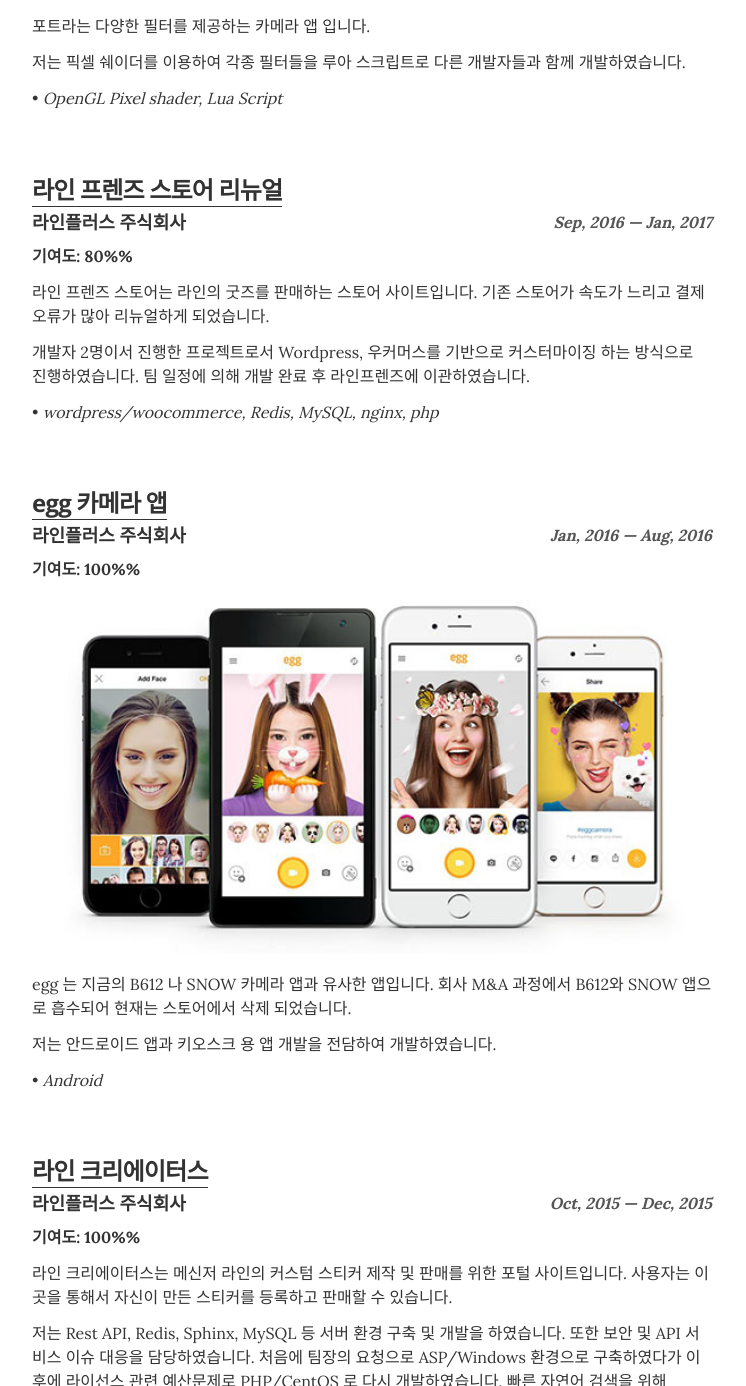
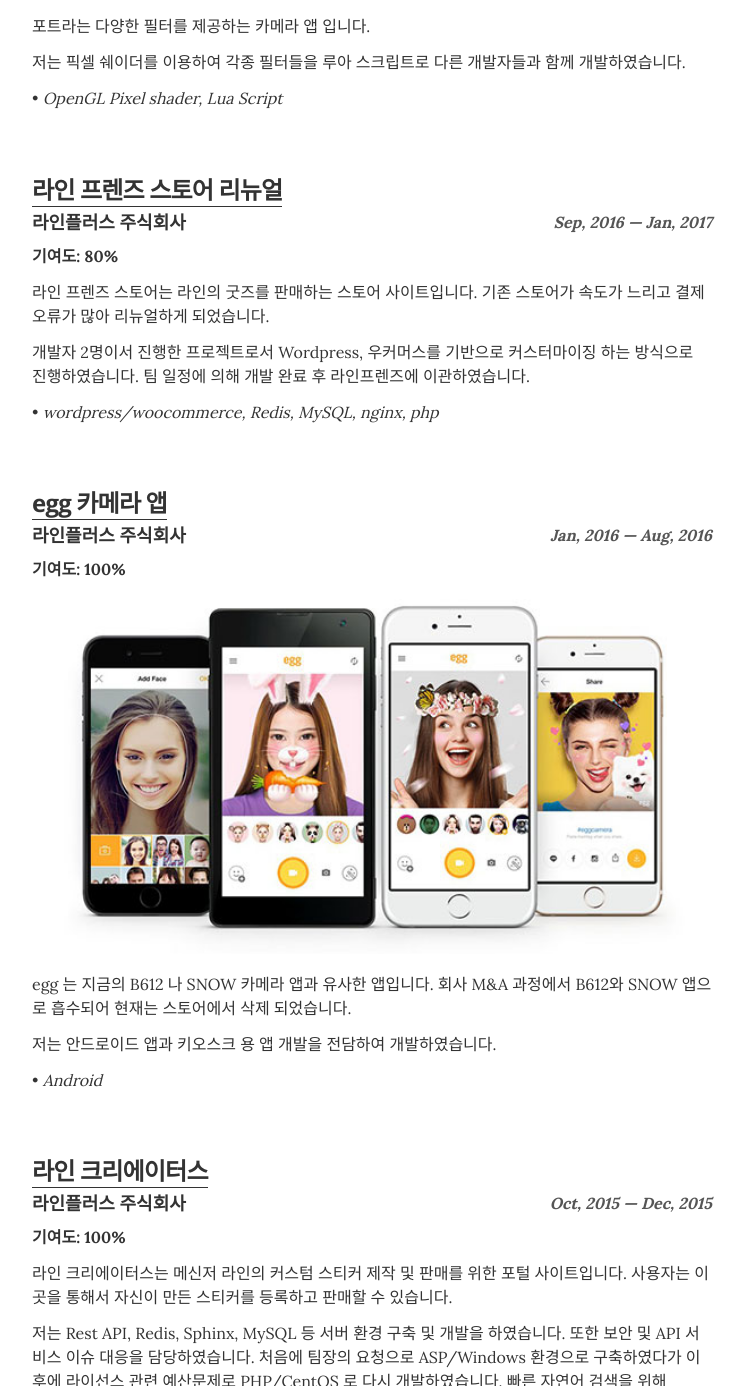
Before and after one commit to und3rs/resume_kr, a Jekyll site: the page built from index.html, in a window 1280 px wide and 1400 px high, scrolled down 6885 px, cut to the strip 14-1400 px from the top of the window. Shown: the whole strip, without its empty margins (268-1014 px from the left). Built offline with Jekyll 4.4.1, drawn with Linux system fonts in a browser that asks for light colours; some of the changed text lies outside the part shown.

```diff
--- a/_data/professional_projects.yml
+++ b/_data/professional_projects.yml
@@ -3,7 +3,7 @@
 - project: 제페토 오픈 API
   corp: 스노우 주식회사
   duration: Mar, 2019 - Now
-  contribution: 100%
+  contribution: 100
   # url: "#"
   description: 외부에서 제페토의 서비스를 이용할 수 있도록 제공하는 글로벌 API 입니다. 3D 인 아바타를 렌더링하여 이미지를 제공해주는 API 가 포함되어 있습니다. 이를 위해서 kubernetes 기반의 클러스터에 Headless GPU 서버들로 구성되어 있습니다.
   role: 비싼 GPU 리소스를 효율적으로 활용하기 위한 아키텍쳐, 클러스터 구축, Headless GPU 렌더링 환경구축 등 모든 분야를 혼자서 담당하고 있습니다.
@@ -13,7 +13,7 @@
 - project: 제페토 서비스
   corp: 스노우 주식회사
   duration: Jan, 2019 - Aug, 2019
-  contribution: 20%
+  contribution: 20
   #cover: http://img.youtube.com/vi/n0llsGlXT_U/0.jpg
   url: https://play.google.com/store/apps/details?id=me.zepeto.main
   youtube: https://www.youtube.com/embed/n0llsGlXT_U
@@ -26,7 +26,6 @@
   id: zepeto_brain_api
   corp: 스노우 주식회사
   duration: Sep, 2018 - Dec, 2018
-  contribution: 100%
   contribution: 100
   url: https://play.google.com/store/apps/details?id=me.zepeto.main
   cover: portfolio/2018/zepeto/sample.png
@@ -39,7 +38,7 @@
 - project: 제페토 AI Brain
   corp: 스노우 주식회사
   duration: Dec, 2017 - Dec, 2018
-  contribution: 100%
+  contribution: 100
   url: https://play.google.com/store/apps/details?id=me.zepeto.main
   cover: portfolio/2018/zepeto/sample.png
   description: 제페토는 나를 닮은 예쁜 3D 아바타라는 컨셉의 글로벌 앱 입니다. 사용자가 촬영한 셀피 사진을 바탕으로 나를 닮은 3D 아바타를 만들어 줍니다.
@@ -50,7 +49,7 @@
 - project: 음성변조 엔진 개발 (Parfait)
   corp: 라인플러스 주식회사
   duration: Oct, 2017 &mdash; Nov, 2017
-  contribution: 100%
+  contribution: 100
   url: https://github.com/und3rs/resume/tree/gh-pages/portfolio/2017/Parfait/README.md
   cover: portfolio/2017/Parfait/b612.jpg
   description: Parfait 는 C++로 구현된 DSP (Digital Signal Processing)을 이용한 음성변조 엔진입니다. Fuzz, Distortion, Harmonic 등 22 여가지의 기능들을 추가하고 라이브러리화 하였습니다. 현재 SNOW 카메라 앱과 b612 카메라 앱에서 사용중입니다.
@@ -61,7 +60,7 @@
 - project: PORTRA 카메라 앱
   corp: 스노우 주식회사
   duration: Feb, 2017 - Sep, 2017
-  contribution: 20%
+  contribution: 20
   url: https://play.google.com/store/apps/details?id=com.playlist.portra
   youtube: https://www.youtube.com/embed/tPCdqD4pWVw
   description: 포트라는 다양한 필터를 제공하는 카메라 앱 입니다.
@@ -73,7 +72,7 @@
 - project: 라인 프렌즈 스토어 리뉴얼
   corp: 라인플러스 주식회사
   duration: Sep, 2016 &mdash; Jan, 2017
-  contribution: 80%
+  contribution: 80
   url: https://store.linefriends.co.kr
   description: 라인 프렌즈 스토어는 라인의 굿즈를 판매하는 스토어 사이트입니다. 기존 스토어가 속도가 느리고 결제 오류가 많아 리뉴얼하게 되었습니다.
   role: 개발자 2명이서 진행한 프로젝트로서 Wordpress, 우커머스를 기반으로 커스터마이징 하는 방식으로 진행하였습니다. 팀 일정에 의해 개발 완료 후 라인프렌즈에 이관하였습니다.
@@ -83,7 +82,7 @@
 - project: egg 카메라 앱
   corp: 라인플러스 주식회사
   duration: Jan, 2016 &mdash; Aug, 2016
-  contribution: 100%
+  contribution: 100
   url: https://linecorp.com/en/pr/news/en/2016/1363
   cover: portfolio/2016/egg/egg.jpg
   description: egg 는 지금의 B612 나 SNOW 카메라 앱과 유사한 앱입니다. 회사 M&A 과정에서 B612와 SNOW 앱으로 흡수되어 현재는 스토어에서 삭제 되었습니다.
@@ -95,7 +94,7 @@
   corp: 라인플러스 주식회사
   url: https://store.line.me
   duration: Oct, 2015 &mdash; Dec, 2015
-  contribution: 100%
+  contribution: 100
   description: 라인 크리에이터스는 메신저 라인의 커스텀 스티커 제작 및 판매를 위한 포털 사이트입니다. 사용자는 이곳을 통해서 자신이 만든 스티커를 등록하고 판매할 수 있습니다.
   role: 저는 Rest API, Redis, Sphinx, MySQL 등 서버 환경 구축 및 개발을 하였습니다. 또한 보안 및 API 서비스 이슈 대응을 담당하였습니다. 처음에 팀장의 요청으로 ASP/Windows 환경으로 구축하였다가 이후에 라이선스 관련 예산문제로 PHP/CentOS 로 다시 개발하였습니다. 빠른 자연어 검색을 위해 Sphinx 를 적용하였습니다.
   skills: ASP, MSSQL, CentOS, PHP, MySQL, Sphinx, Security, HA, Redis
@@ -105,7 +104,7 @@
   corp: 라인플러스 주식회사
   url: https://github.com/und3rs/resume/tree/gh-pages/portfolio/2015/coloringbook/README.md
   duration: Aug, 2015 &mdash; Sep, 2015
-  contribution: 100%
+  contribution: 100
   description: 컬러링 북은 팀에서 소규모로 진행한 프로토타입 프로젝트였습니다.
   role: 디자이너 1명과 함께 개발하였습니다. 처음 기대했던 것보다 재미가 없어서 출시하지 않았습니다.
   skills: Android, Javascript, SVG
@@ -115,7 +114,7 @@
   corp: 라인플러스 주식회사
   url: https://github.com/und3rs/resume/tree/gh-pages/portfolio/2015/toonchat/README.md
   duration: Mar, 2015 &mdash; Jly, 2015
-  contribution: 100%
+  contribution: 100
   description: 진부한 말풍선 형태의 메신저가 아닌, 웹툰 형태의 메신저 앱 입니다. 프로토타입으로 개발하였으며 반응이 좋지 않아 진행 종료되었습니다.
   role: 안드로이드 앱과 서버 개발을 담당하였습니다.
   skills: Android, MySQL, Rest API, PHP
@@ -124,7 +123,7 @@
 - project: Shoot 44.3
   corp: 라인플러스 주식회사
   duration: Nov, 2014 &mdash; Feb, 2015
-  contribution: 100%
+  contribution: 100
   description: 세상에서 가장 단순한 메신저 앱으로서, 글 없이 제공되는 이미지 심볼만 보내고 받을 수 있습니다. 프로토타입으로 개발하였으며 반응이 좋지 않아 진행 종료되었습니다.
   role: 안드로이드 앱을 담당하여 개발하였습니다.
   skills: Android
@@ -133,7 +132,7 @@
 - project: 이미지 리소스 아카이빙 사이트
   corp: 라인플러스 주식회사
   duration: Aug, 2014 &mdash; Sep, 2014
-  contribution: 100%
+  contribution: 100
   description: 디자인 팀에서 의뢰하여 진행한 사내용 프로젝트 입니다. 디자이너들은 작업한 리소스를 공용 스토리지에 무작위로 저장하고 있었습니다. 태그를 달고 검색이 가능하며, 전체 목록을 볼 수 있는 사이트가 필요하여 진행하였습니다. 리소스를 보고 검색할 수 있는 사이트와 파일 시스템을 감시하고 목록을 관리하는 시스템부로 이루어져 있습니다.
   role: 저는 psd 파서, 메타정보 추출기 등 개발에 필요한 라이브러리들을 주로 개발하였습니다.
   skills: web, C#, Resource Meta Extracting, Javascript
@@ -142,7 +141,7 @@
 - project: 싱커
   corp: 위트스튜디오
   duration: Feb, 2014 &mdash; May, 2014
-  contribution: 100%
+  contribution: 100
   url: https://witstudio.tistory.com/257
   cover: portfolio/2014/syncor/syncor.png
   description: 싱커는 APNG 를 이용하여 만든 데스크탑 화면을 스트리밍 해주는 프로그램입니다. 덕분에 클라이언트는 별도의 프로그램 없이 스트리밍되는 화면을 볼 수 있습니다.
@@ -153,7 +152,7 @@
 - project: Assistor PS
   corp: 위트스튜디오
   duration: Mar, 2013 &mdash; Jan, 2014
-  contribution: 40%
+  contribution: 40
   url: https://witstudio.tistory.com/search/assist
   youtube: https://www.youtube.com/embed/TZcrmyaj2XA
   description: Assistor PS 는 디자이너들이 포토샵에서 자주 쓰지만 불편한 것들을 편하게 도와주는 데스크탑 프로그램입니다.
@@ -164,7 +163,7 @@
 - project: Grappic App
   corp: 위트스튜디오
   duration: Jan, 2013 &mdash; Feb, 2013
-  contribution: 100%
+  contribution: 100
   url: https://witstudio.tistory.com/category/Grappic
   youtube: https://www.youtube.com/embed/EW2h7dz6Hhw
   description: 디자이너들이 앱을 디자인 하기 위해서 수많은 레퍼런스들을 참고합니다. Grappic은 앱스토어에 등록된 모든 앱들의 디자인을 정리해서 보여주는 디자이너를 위한 앱 입니다.
@@ -177,7 +176,7 @@
   youtube: https://www.youtube.com/embed/w2_VBRBLllc?list=UUQ9_lJbli2JykP1phzIDDfg
   url: https://witstudio.tistory.com/149
   duration: Nov, 2012 &mdash; Dec, 2012
-  contribution: 10%
+  contribution: 10
   description: 코디네이터는 어도비 포토샵과 유사한 UI를 가진 그래픽 프로그램입니다. 하지만 앱 개발에 필요한 각종 UI 개발을 포토샵으로 하려면 많은 노력이 필요합니다. 그리고 수정 작업을 하는 것 역시 만만치 않습니다. 코디네이터는 이런 단점을 보완할 수 있는 디자이너용 프로그램입니다.
   role: 저는 UI 일부를 담당하였습니다. 그리고 범용성을 위해 javascript 로 포토샵 파일(.psd) parser 를 개발하였습니다.
   skills: WPF, C#, Javascript, Photoshop *.psd Spec
@@ -186,7 +185,7 @@
 - project: AllShare Play
   corp: 삼성전자 MSC 사업부
   duration: Oct, 2011 &mdash; Oct, 2012
-  contribution: 40%
+  contribution: 40
   url: https://www.samsung.com/us/2012-allshare-play
   youtube: https://www.youtube.com/embed/P67r4uV1iC0
   description: AllShare 의 Cloud 버전으로, 같은 네트워크 망이 아닌 다른 망에서도 사용 가능한 AllShare 입니다.
@@ -197,7 +196,7 @@
 - project: AllShare PC SW
   corp: 삼성전자 MSC 사업부
   duration: Dec, 2010 &mdash; Sep, 2011
-  contribution: 60%
+  contribution: 60
   url: https://www.youtube.com/watch?v=xBhFE4vzpFE
   youtube: https://www.youtube.com/embed/xBhFE4vzpFE
   description: DLNA 의 DMC, DMS, DMP 기능을 모두 탑제한 PC 소프트웨어 입니다.
@@ -208,7 +207,7 @@
 - project: Kies PC software
   corp: 삼성전자 MSC 사업부
   duration: Jan, 2010 &mdash; Nov, 2010
-  contribution: 15%
+  contribution: 15
   url: https://www.samsungsvc.co.kr/online/faqView.do?domainId=NODE0000033866&node_Id=NODE0000124882&faqId=KNOW0000002908
   description: Kies 는 DLNA를 포함하여 사진, 영상 편집, 휴대폰과 PC 간 파일 복사 등 휴대폰과 관련된 많은 기능을 제공하는 통합 프로그램입니다.
   role: 저는 DLNA 파트 소속으로 이와 관련된 기능을 유지보수 하였습니다.
@@ -218,7 +217,7 @@
 - project: 홈페이지 제작
   corp: 위트스튜디오
   duration: Nov, 2009 &mdash; Dec, 2009
-  contribution: 100%
+  contribution: 100
   description: 법인설립 이전에 지인 3명이서 함께 팀 빌딩을 하였습니다.
   role: 회사 홈페이지 개발을 하였습니다.
   skills: html, javascript, MySQL, CentOS
@@ -228,7 +227,7 @@
   corp: 한국신문협회
   url: http://www.presskorea.or.kr
   duration: Nov, 2009 &mdash; Dec, 2009
-  contribution: 40%
+  contribution: 40
   description: 지인 3명이서 함께 한 외주 프로젝트로서 기존 Visual C++ 로 구현된 관리자 프로그램을 WPF 로 다시 재작하는 일이었습니다. 신문협회 내부적으로 사용하는 프로그램입니다.
   role: 저는 다른 개발자 1명과 함께 UI 개발 및 데이터 바인딩 작업을 하였습니다.
   skills: WPF, C#
@@ -237,7 +236,7 @@
 - project: SIMS (Samsung Injector Monitoring System)
   corp: 삼성전자 생산기술 연구소
   duration: Aug, 2009 &mdash; Dec, 2009
-  contribution: 40%
+  contribution: 40
   description: SMIS는 사출기 모니터링 시스템으로서 DB 에서 각종 정보를 받아 표와 차트, 그래프로 보여주는 모니터링 툴입니다. 개발자 1명과 함께 진행한 프로젝트입니다.
   role: 저는 데이터를 각종 차트와 표로 보여주는 모듈을 개발하였습니다.
   skills: WPF, C#, MSSQL
@@ -246,7 +245,7 @@
 - project: Ambient Wall
   corp: 삼성전자 종합기술원
   duration: Apr, 2009 &mdash; Jun, 2009
-  contribution: 35%
+  contribution: 35
   description: 삼성 소프트웨어 멤버십을 통해 참여를 지원하게 되었습니다. Ambient Wall 은 2009년 삼성 기술전 출품용 프로젝트입니다. 거실의 한쪽 벽면 전체가 스크린으로 되어있고 이것을 통해 화상통화나 날씨정보, 지도 등을 볼 수 있습니다. 그리고 모든 인터렉션은 모션인식을 통해서 이루어집니다.
   role: 저는 모션정보를 받아서 지도를 제어하고 보여주는 부분을 담당하였습니다.
   skills: C#, WPF
@@ -256,7 +255,7 @@
   corp: 삼성전자 종합기술원
   duration: Jun, 2008 &mdash; Sep, 2008
   url: https://github.com/und3rs/resume/tree/gh-pages/portfolio/2008/TableTop/README.md
-  contribution: 50%
+  contribution: 50
   video: portfolio/2008/TableTop/TableTop.mp4
   description: 삼성 소프트웨어 멤버십을 통해 참여를 지원하게 되었습니다. Tabletop 은 2008년 삼성 기술전 출품용 프로젝트로 탁상용 컴퓨터를 위한 컨텐츠를 개발하는 프로젝트였습니다.
   role: 저는 QR-Code 를 이용한 파일을 송수신하는 앱과 데스크탑 서버를 개발하였습니다. 그리고 음악의 비트를 Shacker 라는 바이브레이터로 표현해주는 기능을 개발하였습니다.
@@ -266,7 +265,7 @@
 - project: 군포시 문화센터 홈페이지 리뉴얼
   corp: 경기도 군포시
   duration: Nov, 2008 &mdash; Dec, 2008
-  contribution: 100%
+  contribution: 100
   url: http://www.happygp.or.kr
   description: ASP 로 되어 있는 홈페이지를 PHP 로 포팅하는 프로젝트였습니다.
   role: 파트타임으로 단독 진행하였습니다.
@@ -276,7 +275,7 @@
 - project: 회사 홈페이지 제작
   corp: 소누스이엔티
   duration: Sep, 2007 &mdash; Dec, 2007
-  contribution: 100%
+  contribution: 100
   description: 엔터테이먼트 회사인 &quot;소누스이엔티(최대진 공연음반영화기획) 논현동 164의16 명성빌딩 304호&quot; 의 회사 소개 홈페이지입니다. 현재는 회사가 존재하지 않는 것으로 보여집니다.
   role: 혼자서 맡은 프로젝트로서 개인적으로 디자이너를 파트타임으로 고용하여 진행하였습니다. 회사 소개 페이지와 관리를 위한 CMS 페이지도 제작하였습니다.
   skills: html, javascript, ajax, MySQL
@@ -286,7 +285,7 @@
   corp: 한양대학교
   url: portfolio/2006/makeshop/makeshop.jpg
   duration: Jun, 2006 &mdash; Jly, 2006
-  contribution: 80%
+  contribution: 80
   description: 인터넷 쇼핑몰 구축 업체인 메이크샵과 모교인 한양대학교와 산학협력으로 진행된 사업입니다.
   role: 두 명이서 메이크샵을 이용하여 쇼핑몰을 구축하였습니다.
   skills: html, javascript, Makeshop
```
